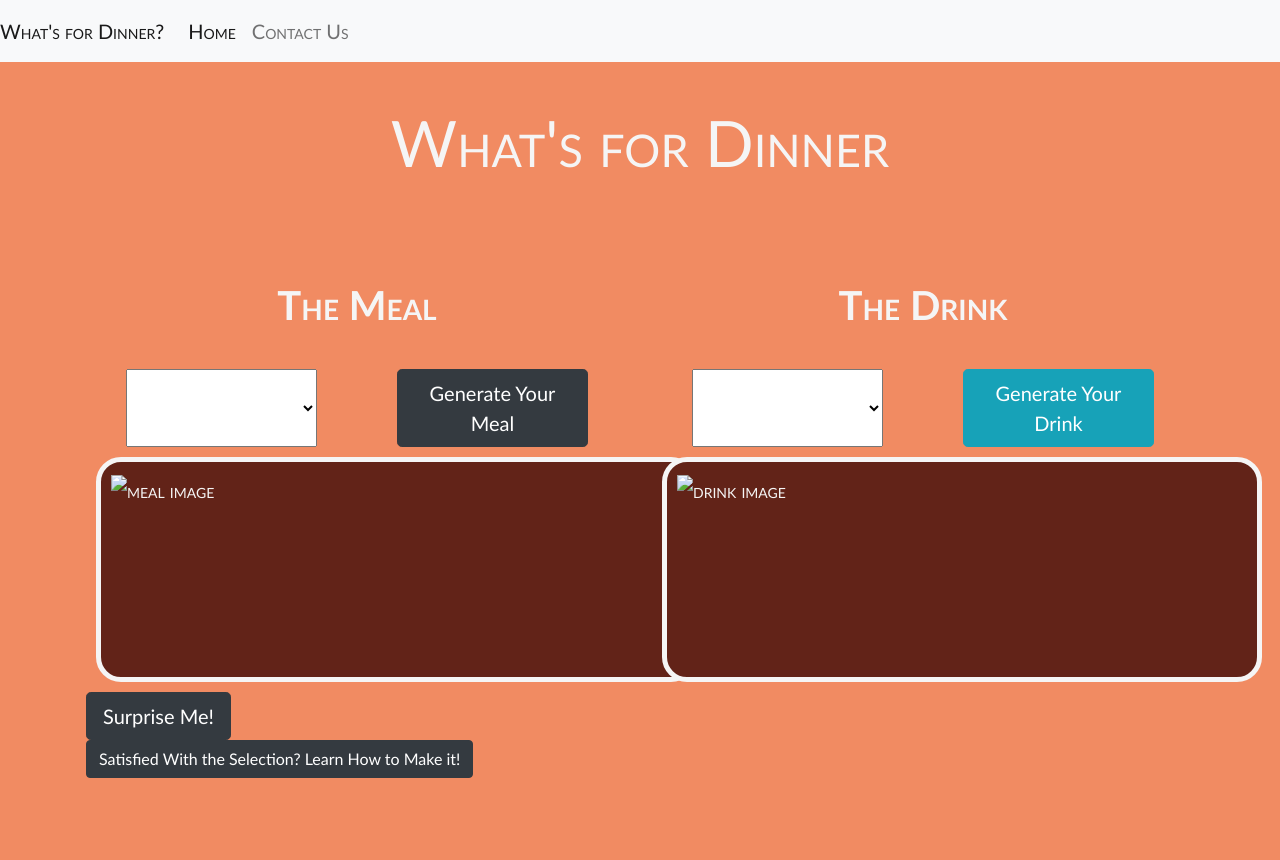
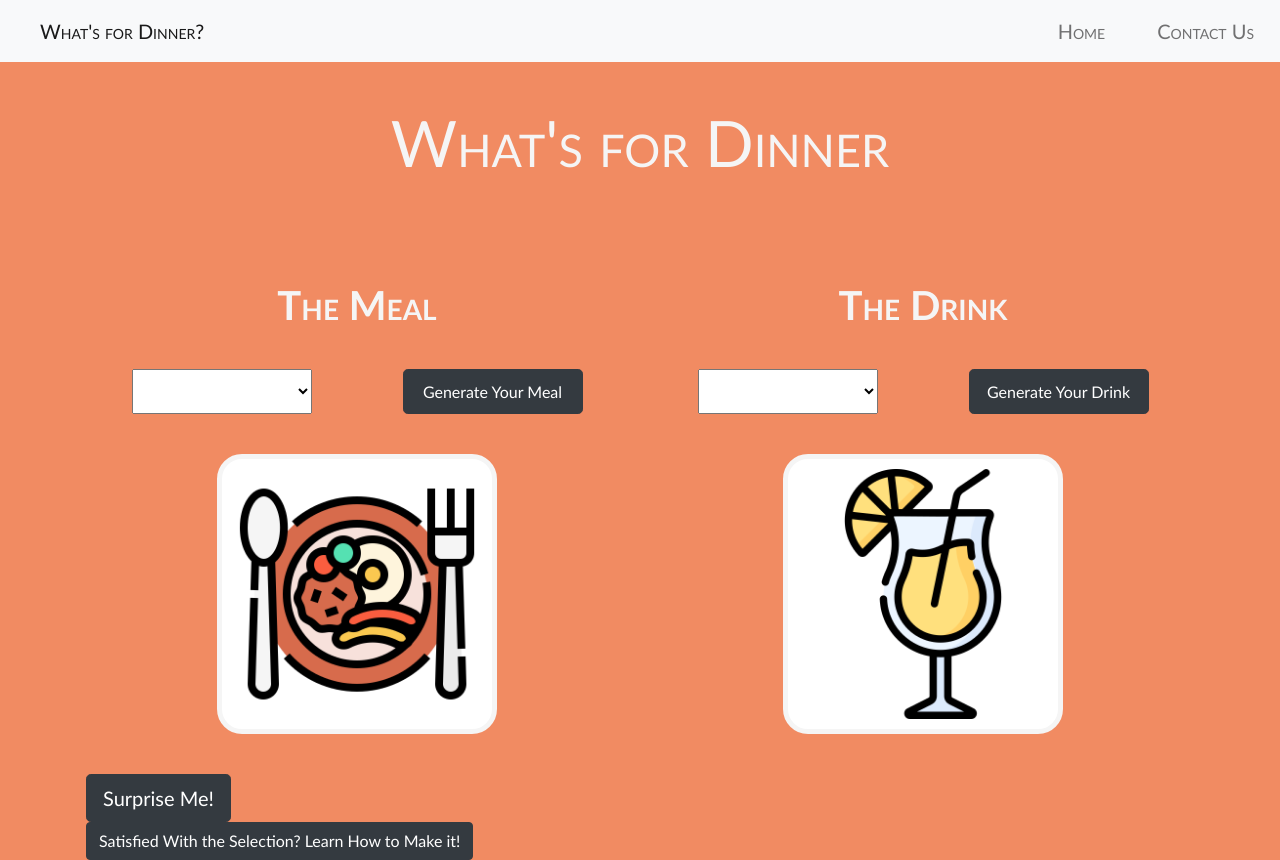
Before and after one commit to drlenny/frontend-api-assignment, a plain HTML site: page index.html in a window 1280 px wide. Before the commit the page ends 800 px from the top, so only its background shows below. Drawn offline with nearby package versions, Linux system fonts and the light colour scheme; no server answers.

Commit message:
Revert "Revert "Merge branch 'dan-css-patch-2' into main""
This reverts commit b382d1aef3ad1acabd33353f292d7b5f365aded6.

```diff
--- a/app.js
+++ b/app.js
@@ -70,7 +70,7 @@ $(function () {
 
 
         let getMealImage = (data) => {
-            console.log(data);
+            // console.log(data);
             // console.log(data.meals);
 
             let categoryArr = data.meals
@@ -177,31 +177,39 @@ $(function () {
                 .then(data => getRandomImages(data))
                 .catch((error) => console.log("error", error))
         })
+        const recipeButton = document.getElementById("recipeButton");
 
+        let enableRecipe = () => {
+            if (mealImage.src !== "/images/food.png" && drinkImage.src !== "/images/cocktail.png") {
+                recipeButton.removeAttribute("disabled")
+            }
+        }
+        enableRecipe()
     }
 })
 
 
+
 // --------- Get ingredients and recipe ------- //
 
-var recipeButton = document.getElementById("recipeButton")
+
 
 $(function () {
-    // getting meal from localstorage
+    if ($("body").is(".instructions")) {
+
+
+        // getting meal and drink from localstorage
         const selectedMeal = localStorage.getItem("mealName")
         const selectedDrink = localStorage.getItem("drinkName")
         console.log(selectedDrink)
 
         var mealRecipeArr = (data) => {
-        // console.log(data);
+            console.log(data);
             var recipeArr = data.meals
             console.log(recipeArr);
 
             var mealRecipeImage = document.getElementById("mealRecipeImage");
             var mealInstructions = document.getElementById("mealInstructions");
-
-        mealRecipeImage.src = recipeArr[0].strMealThumb;
-        mealInstructions.innerHTML = recipeArr[0].strInstructions;
 
     }
     var drinkRecipeArr = (data) => {
@@ -227,7 +235,10 @@ $(function () {
         .then(data => drinkRecipeArr(data))
         .catch((error) => console.log("error", error));
 
+        fetch("https://www.themealdb.com/api/json/v1/1/search.php?s=" + selectedMeal)
+            .then(response => response.json())
+            .then(data => mealRecipeArr(data))
+            .catch((error) => console.log("error", error));
 
+    }
 })
-
-// ---------------- Get drink ingredients -------------------
--- a/index.html
+++ b/index.html
@@ -9,6 +9,9 @@
     <link rel="stylesheet" href="https://stackpath.bootstrapcdn.com/bootstrap/5.0.0-alpha1/css/bootstrap.min.css"
         integrity="sha384-r4NyP46KrjDleawBgD5tp8Y7UzmLA05oM1iAEQ17CSuDqnUK2+k9luXQOfXJCJ4I" crossorigin="anonymous">
     <script src="https://cdnjs.cloudflare.com/ajax/libs/jquery/3.5.1/jquery.min.js"></script>
+    <script src="https://code.jquery.com/jquery-3.5.1.slim.min.js" integrity="sha384-DfXdz2htPH0lsSSs5nCTpuj/zy4C+OGpamoFVy38MVBnE+IbbVYUew+OrCXaRkfj" crossorigin="anonymous"></script>
+    <script src="https://cdn.jsdelivr.net/npm/popper.js@1.16.0/dist/umd/popper.min.js" integrity="sha384-Q6E9RHvbIyZFJoft+2mJbHaEWldlvI9IOYy5n3zV9zzTtmI3UksdQRVvoxMfooAo" crossorigin="anonymous"></script>
+    <script src="https://stackpath.bootstrapcdn.com/bootstrap/4.5.0/js/bootstrap.min.js" integrity="sha384-OgVRvuATP1z7JjHLkuOU7Xw704+h835Lr+6QL9UvYjZE3Ipu6Tp75j7Bh/kR0JKI" crossorigin="anonymous"></script>
 
     <link rel="stylesheet" href="style.css">
 </head>
@@ -17,15 +20,19 @@
 <body class="mainPage">
     <nav class="navbar navbar-expand-lg navbar-light bg-light">
         <a class="navbar-brand" href="index.html">What's for Dinner?</a>
-    <button class="navbar-toggler" type="button" data-toggle="collapse" data-target="#navbarNavAltMarkup" aria-controls="navbarNavAltMarkup" aria-expanded="false" aria-label="Toggle navigation">
+        <button class="navbar-toggler" type="button" data-toggle="collapse" data-target="#navbarNavAltMarkup"
+            aria-controls="navbarNavAltMarkup" aria-expanded="false" aria-label="Toggle navigation">
             <span class="navbar-toggler-icon"></span>
         </button>
         <div class="collapse navbar-collapse" id="navbarNavAltMarkup">
-      <div class="navbar-nav">
-        <a class="nav-item nav-link active" href="index.html">Home <span class="sr-only">(current)</span></a>
-        <a class="nav-item nav-link" href="#">Contact Us</a>
-        <!-- <a class="nav-item nav-link" href="#">Pricing</a> -->
-      </div>
+            <ul class="navbar-nav ml-auto">
+                <li class="nav-item">
+                    <a class="nav-link" href="index.html">Home</a>
+                </li>
+                <li class="nav-item">
+                    <a class="nav-link" href="#">Contact Us</a>
+                </li>
+            </ul>
         </div>
     </nav>
     <section class="top-banner">
@@ -50,8 +57,8 @@
                     </div>
                 </form>
                 <div class="square">
-                    <span id="mealName"></span>
-                    <img id="mealImage" src="" alt="meal image" style="height: 175px; width: 175px;">
+
+                    <img id="mealImage" src="/images/food.png" alt="meal image">
 
                 </div>
             </div>
@@ -63,13 +70,12 @@
                         <select name="selectDrink" id="selectDrink"></select>
                     </div>
                     <div>
-                        <button id="drinkButton" type="button" class="btn btn-info btn-lg">Generate Your Drink</button>
+                        <button id="drinkButton" type="button" class="btn btn-dark btn-lg">Generate Your Drink</button>
                     </div>
 
                 </form>
                 <div class="square">
-                  <span id="drinkName"></span>
-                    <img id="drinkImage" src="" alt="drink image" style="height: 175px; width: 175px;">
+                    <img id="drinkImage" src="/images/cocktail.png" alt="drink image">
                 </div>
             </div>
         </div>
@@ -79,7 +85,7 @@
         </button>
         <form action="recipe.html">
 
-        <button id="recipeButton" type="submit" class="btn btn-dark">
+            <button id="recipeButton" type="submit" class="btn btn-dark" disabled>
                 Satisfied With the Selection? Learn How to Make it!
             </button>
 
--- a/style.css
+++ b/style.css
@@ -4,6 +4,14 @@ body {
     font-family: 'Trebuchet MS', 'Lucida Sans Unicode', 'Lucida Grande', 'Lucida Sans', Arial, sans-serif;
     font-size: 20px;
     font-variant: small-caps;
+}
+
+.nav-item{
+    padding: 0 18px;
+}
+
+.navbar-brand{
+    padding-left: 40px;
 }
 
 h1 {
@@ -13,6 +21,12 @@ h1 {
     margin-block-end: 0.67em;
     font-weight: bold;
     text-align: center;
+}
+
+img {
+    border-radius: 15px;
+    height: 250px !important;
+    width: 250px !important;
 }
 
 /* --- Form stuff ---- */
@@ -30,34 +44,47 @@ h2 {
 select {
     font-family: 'Trebuchet MS', 'Lucida Sans Unicode', 'Lucida Grande', 'Lucida Sans', Arial, sans-serif;
     font-variant: small-caps;
-    height: 100%;
-    width: 100%;
+    height: 45px;
+    width: 180px;
+    font-size: 1rem;
 }
 
 form {
     display: flex;
+    text-align: center;
 }
 
 form div{
     flex: 1 100%;
-    margin-left: 2em;
-    margin-right: 2em;
+    margin-left: auto;
+    margin-right: auto;
 }
 
 #mealButton{
-    width: 100%;
+    width: 180px;
+    height: 45px;
+    padding: 8px 10px 8px 10px;
+    font-size: 1rem;
 }
 
 #drinkButton{
-    width: 100%;
+    width: 180px;
+    height: 45px;
+    padding: 8px 10px 8px 10px;
+    font-size: 1rem;
+
 }
 
 .square {
-    background:#622318;
-    width: 600px;
-    height: 225px;
-    margin: 10px;
+    background:#ffffff;
+    width: 280px;
+    height: 280px;
+    margin: auto;
+    margin-top: 40px;
+    margin-bottom: 40px;
     padding: 10px;
     border-radius: 25px;
-    border:5px solid whitesmoke
+    border:5px solid whitesmoke;
+    text-align: center;
+
 }
```
Also changed, not shown: images/cocktail.png (added), images/food.png (added). Lines whose indentation alone changed are shown as unchanged.
